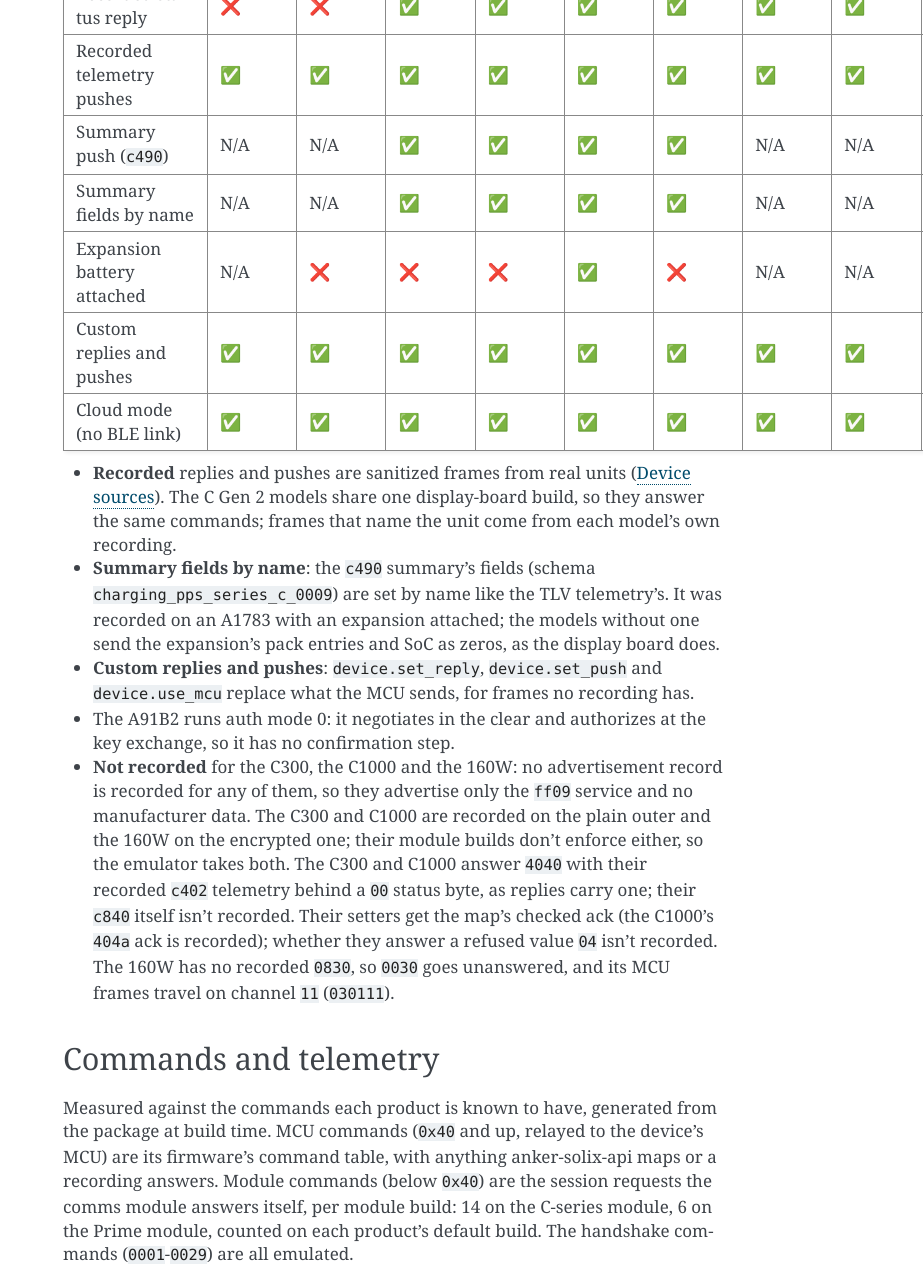
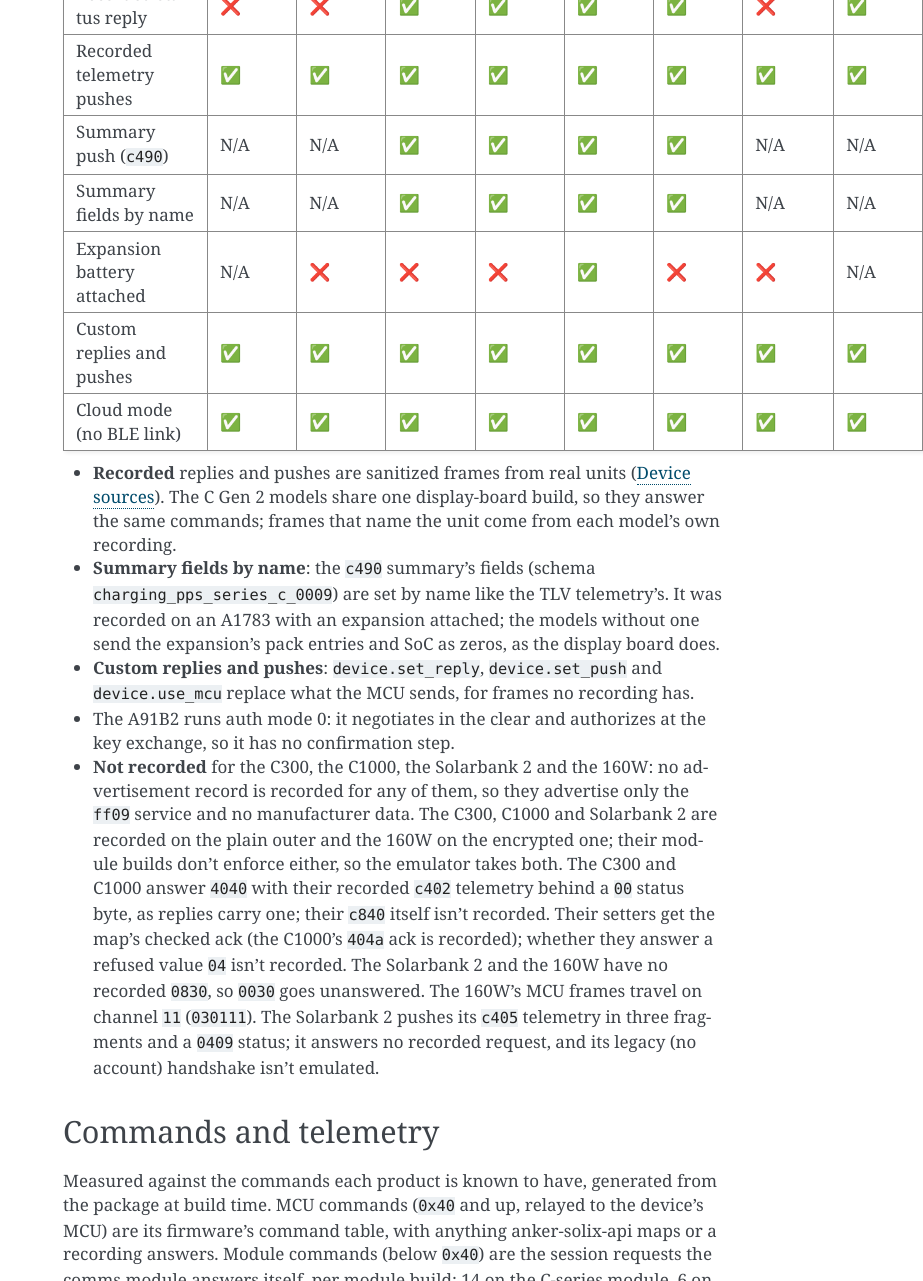
Before and after one commit to kb1ibt/anker-ble-emulator, a Sphinx documentation site: the page built from docs/compatibility.rst, in a window 1280 px wide and 1400 px high, scrolled down 1020 px, cut to the strip 0-1281 px from the top of the window. Shown: the whole strip, without its empty margins (357-1280 px from the left). Built offline with Sphinx 7.4.7, drawn with Linux system fonts in a browser that asks for light colours; the version number could not be read and is left out; some of the changed text lies outside the part shown.

Commit message:
Add the Solarbank 2 E1600 Pro (A17C1)
- plain-outer ECDH handshake and the c405 telemetry (511 B, three fragments) and 4409 push from SolixBLE#28's 2026-03-30 log, decrypted with the session key it prints; serial and device clock replaced
- no 0830 is recorded, so its module is named by its 0829 (ESP32 0.0.0.3) and 0030 goes unanswered; the map's 0405 differs from this c405, so it isn't used to type it
- no advertisement record is recorded; the legacy handshake isn't emulated

Co-Authored-By: Claude Opus 5.5 (1M context) <noreply@anthropic.com>

```diff
--- a/docs/compatibility.rst
+++ b/docs/compatibility.rst
@@ -44,17 +44,19 @@ Cloud mode (no BLE link)        ✅        ✅        ✅        ✅        ✅
   ``device.use_mcu`` replace what the MCU sends, for frames no recording has.
 - The A91B2 runs auth mode 0: it negotiates in the clear and authorizes at the
   key exchange, so it has no confirmation step.
-- **Not recorded** for the C300, the C1000 and the 160W: no advertisement
-  record is recorded for any of them, so they advertise only the ``ff09``
-  service and no manufacturer data. The C300 and C1000 are recorded on the
-  plain outer and the 160W on the encrypted one; their module builds don't
-  enforce either, so the emulator takes both. The C300 and C1000 answer
+- **Not recorded** for the C300, the C1000, the Solarbank 2 and the 160W: no
+  advertisement record is recorded for any of them, so they advertise only the
+  ``ff09`` service and no manufacturer data. The C300, C1000 and Solarbank 2
+  are recorded on the plain outer and the 160W on the encrypted one; their
+  module builds don't enforce either, so the emulator takes both. The C300 and C1000 answer
   ``4040`` with their recorded ``c402`` telemetry behind a ``00`` status byte,
   as replies carry one; their ``c840`` itself isn't recorded. Their setters get
   the map's checked ack (the C1000's ``404a`` ack is recorded); whether they
-  answer a refused value ``04`` isn't recorded. The 160W has no recorded
-  ``0830``, so ``0030`` goes unanswered, and its MCU frames travel on channel
-  ``11`` (``030111``).
+  answer a refused value ``04`` isn't recorded. The Solarbank 2 and the 160W
+  have no recorded ``0830``, so ``0030`` goes unanswered. The 160W's MCU
+  frames travel on channel ``11`` (``030111``). The Solarbank 2 pushes its
+  ``c405`` telemetry in three fragments and a ``0409`` status; it answers no
+  recorded request, and its legacy (no account) handshake isn't emulated.
 
 Commands and telemetry
 ----------------------
--- a/docs/conf.py
+++ b/docs/conf.py
@@ -29,6 +29,7 @@ EMULATED = (
     Product.A1765,
     Product.A1783,
     Product.A1785,
+    Product.A17C1,
     Product.A2687,
     Product.A2345,
     Product.A91B2,
--- a/src/anker_ble_emulator/__init__.py
+++ b/src/anker_ble_emulator/__init__.py
@@ -9,6 +9,7 @@ from .backend import (
 )
 from .clock import Clock, ManualClock, MonotonicClock
 from .devices import (
+    A17C1,
     A91B2,
     A1722,
     A1761,
@@ -37,6 +38,7 @@ from .products import (
 
 
 __all__ = [
+    "A17C1",
     "A91B2",
     "A1722",
     "A1761",
```
Also changed, not shown: other parts of docs/compatibility.rst (+23 -23 lines), docs/design.md (+1 -0 lines), docs/device-sources.md (+1 -1 lines), 5 other files.
